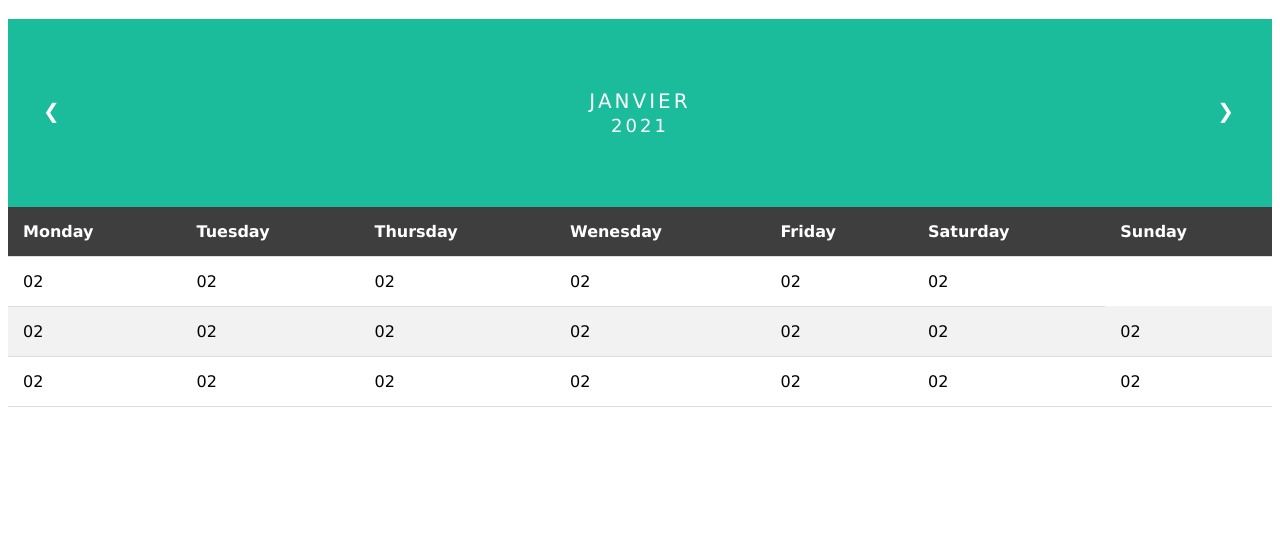
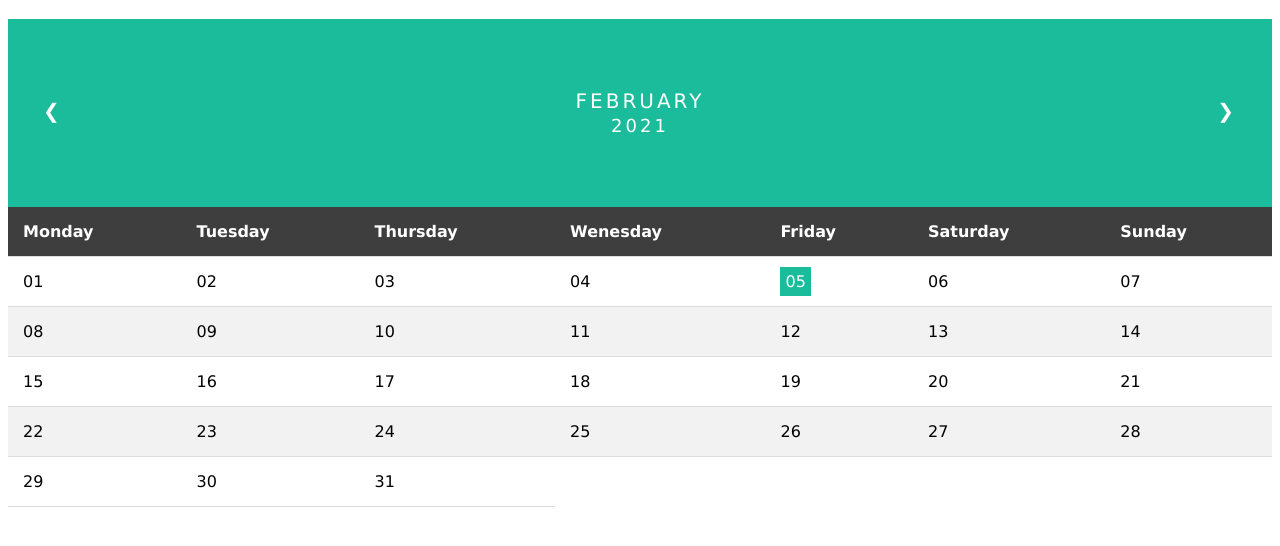
Before and after one commit to bim-g/calendar, a plain HTML site: page index.html in a window 1280 px wide. Shown: the part 62-608 px from the top of the page. Drawn offline with Linux system fonts and the light colour scheme.

Commit message:
add js interaction

```diff
--- a/index.html
+++ b/index.html
@@ -10,8 +10,8 @@
     <h1>CSS Calendar</h1>
     <div class="month">
         <ul>
-            <li class="prev">&#10094;</li>
-            <li class="next">&#10095;</li>
+            <li class="prev" onclick="start('prev')">&#10094;</li>
+            <li class="next" onclick="start('next')">&#10095;</li>
             <li>
             <span id="thisMonth">Janvier</span><br>
             <span style="font-size:18px" id="thisYear">2021</span>
@@ -28,35 +28,9 @@
             <th>Saturday</th>
             <th>Sunday</th>
         </tr>
-        <tbody >
-            <tr>
-                <td>02</td>
-                <td>02</td>
-                <td>02</td>
-                <td>02</td>
-                <td>02</td>
-                <td>02</td>
-            </tr>
-            <tr>
-                <td>02</td>
-                <td>02</td>
-                <td>02</td>
-                <td>02</td>
-                <td>02</td>
-                <td>02</td>
-                <td>02</td>
-            </tr>
-            <tr>
-                <td>02</td>
-                <td>02</td>
-                <td>02</td>
-                <td>02</td>
-                <td>02</td>
-                <td>02</td>
-                <td>02</td>
-            </tr>
+        <tbody id="daysMonthtable">
         </tbody>
     </table>
-
+    <script src="./js/index.js"></script>
 </body>
 </html>
--- a/js/index.js
+++ b/js/index.js
@@ -0,0 +1,92 @@
+start();
+
+/**
+ *
+ * @param {*} action //this is the action done buy the user {next,previuw}
+ */
+function start(action) {
+    let days = ["mon", "tues", "wed", "thu", "fri", "sat", "sun"];
+    let months = ["january", "february", "march", "april", "may", "june", "july", "august", "september", "november", "decdember"];
+    let date = nextPreviusMonth(action) ? nextPreviusMonth(action) : new Date();
+    let thisYear = date.getFullYear();
+    let thisMonth = date.getMonth();
+    let todayDate = date.getDate();
+    let todayDay = date.getDay();
+    let dayofMonth = new Date(date.getFullYear(), date.getMonth(), 0);
+    let daysOfMonth = new Date(thisYear, (thisMonth), 0).getDate();
+    let fistDayofThemonth = new Date(thisYear, (thisMonth), 1).getDay()
+    $("thisYear").innerHTML = thisYear;
+    $("thisMonth").innerHTML = months[thisMonth];
+    dispayDaystable(daysOfMonth, todayDate, fistDayofThemonth);
+}
+/**
+ *
+ * @param {*} action // this actions allow to know whitch month we are in charge
+ */
+function nextPreviusMonth(action) {
+    let prevDate = new Date();
+    switch (action) {
+        case "prev":
+            return new Date(prevDate.setMonth(prevDate.getMonth() - 1));
+            break;
+        case "next":
+            // return new Date(prevDate.setMonth(prevDate.getMonth() + 1));
+            break;
+        default:
+            return false;
+            break;
+    }
+}
+//
+/**
+ *
+ * @param {*} days //this is the number of the days on the month
+ * @param {*} active //is today date
+ * @param {*} fistDayofThemonth //this is the first day of the selected month
+ */
+function dispayDaystable(days, active, fistDayofThemonth) {
+    $("daysMonthtable").innerHTML = "";
+    let table = $("daysMonthtable");
+    // create the first row
+    let tr = table.insertRow(0);
+    let td;
+    // cycleTable help to manage hom much row we are going to create
+    let cycleTable = 0;
+    // cycle if counting how much days left before the end of the week
+    let cycle = 0;
+    let today = fistDayofThemonth;
+    // manage the period when the first day of the month
+    // doent start on monday
+    for (var y = 0; y < today - 1; y++) {
+        // create emply cell, to manage days witch dobt belong to this month
+        td = tr.insertCell(y);
+        td.innerHTML = "";
+        cycle++;
+    }
+
+    for (var i = 1; i <= days; i++) {
+        // start create date according to the specify day of the week on the month
+        let val = i < 10 ? `0${i}` : i;
+        if (active == i) {
+            td = tr.insertCell(cycle);
+            td.innerHTML = `<span class="active">${val}</span>`;
+        } else {
+            td = tr.insertCell(cycle);
+            td.innerHTML = val;
+        }
+        cycle++;
+        //  check if it is the end of the week
+        //  then create another rwo for the next week,
+        //  also initialize the cycle for the week
+        if (cycle == 7) {
+            cycle = 0;
+            cycleTable++;
+            // create new row for new records
+            tr = table.insertRow(cycleTable);
+        }
+    }
+}
+
+function $(id) {
+    return document.getElementById(id);
+}
```
